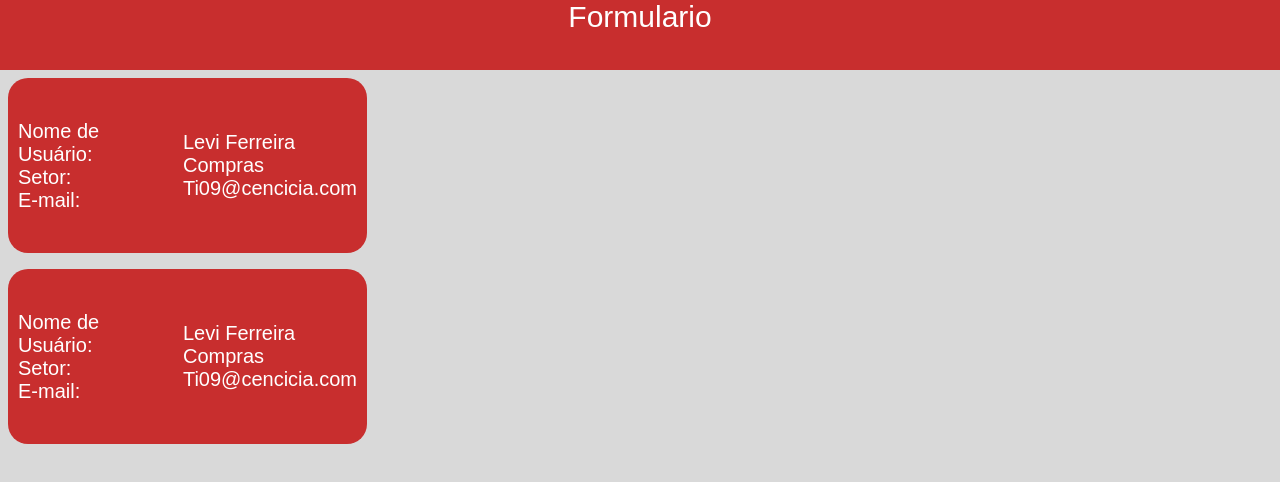
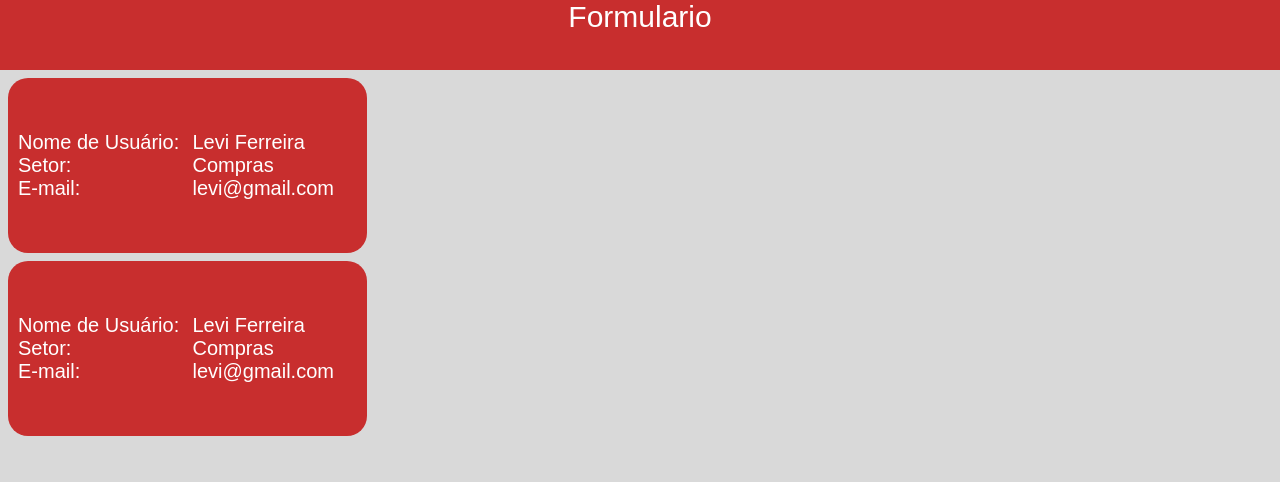
Before and after one commit to LeviMF/formulario-responsivo, a plain HTML site: page index.html in a window 1280 px wide. Drawn offline with nearby package versions, Linux system fonts and the light colour scheme.

Commit message:
adicionando mais css ao projeto

```diff
--- a/style.css
+++ b/assets/styles/card.css
@@ -1,28 +1,7 @@
-*{
+.cards-usuarios{
     margin: 0;
     padding: 0;
-    box-sizing: border-box;
-    font-family: 'Jacques Francois', sans-serif;
-    font-size: 20px;
-}
-
-body{
-    background-color: #D9D9D9;
-}
-
-.h-form{
-    width: 100%;
-    height: 3.5rem;
-    text-align: center;
-    font-size: 30px;
-    color: #ffff;
-    background-color: #C82E2E;
-}
-
-.cards-usuarios{
-    display: grid;
-    grid-template-columns: .5fr;
-    align-items: center;
+    list-style: none;
 }
 
 .card-usuario{
--- /dev/null
+++ b/assets/styles/header.css
@@ -0,0 +1,8 @@
+.h-form{
+    width: 100%;
+    height: 3.5rem;
+    text-align: center;
+    font-size: 30px;
+    color: #ffff;
+    background-color: #C82E2E;
+}
--- /dev/null
+++ b/assets/styles/style.css
@@ -0,0 +1,11 @@
+*{
+    margin: 0;
+    padding: 0;
+    box-sizing: border-box;
+    font-family: 'Jacques Francois', sans-serif;
+    font-size: 20px;
+}
+
+body{
+    background-color: #D9D9D9;
+}
--- a/index.html
+++ b/index.html
@@ -10,15 +10,18 @@
     crossorigin="anonymous" referrerpolicy="no-referrer" />
 
     <!--Meu CSS-->
-    <link rel="stylesheet" href="./style.css">
+    <link rel="stylesheet" href="./assets/styles/style.css">
+    <link rel="stylesheet" href="./assets/styles/header.css">
+    <link rel="stylesheet" href="./assets/styles/card.css">
+
 
     <title>Formulario</title>
 </head>
 <body>
     <header class="h-form">Formulario</header>
-    <main>
-        <span class="cards-usuarios">
-            <div class="card-usuario">
+    <section>
+        <ul class="cards-usuarios">
+            <li class="card-usuario">
                 <ul class="informacao">
                     <li>Nome de Usuário:</li>
                     <li>Setor:</li>
@@ -27,12 +30,10 @@
                 <ul class="info-usuario">
                     <li>Levi Ferreira</li>
                     <li>Compras</li>
-                    <li>Ti09@cencicia.com</li>
+                    <li>levi@gmail.com</li>
                 </ul>
-            </div>
-        </span>
-        <span class="cards-usuarios">
-            <div class="card-usuario">
+            </li>
+            <li class="card-usuario">
                 <ul class="informacao">
                     <li>Nome de Usuário:</li>
                     <li>Setor:</li>
@@ -41,10 +42,10 @@
                 <ul class="info-usuario">
                     <li>Levi Ferreira</li>
                     <li>Compras</li>
-                    <li>Ti09@cencicia.com</li>
+                    <li>levi@gmail.com</li>
                 </ul>
-            </div>
-        </span>
-    </main>
+            </li>
+        </ul>
+    </section>
 </body>
 </html>
```
